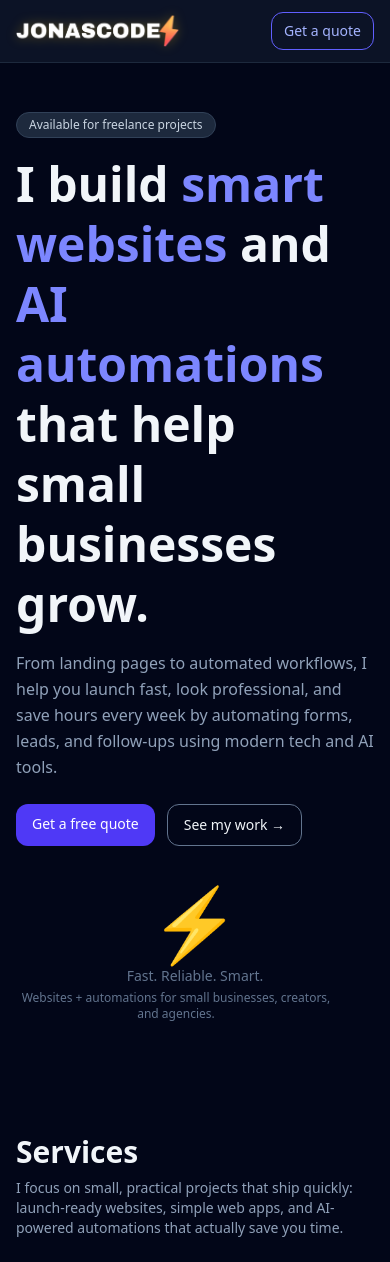
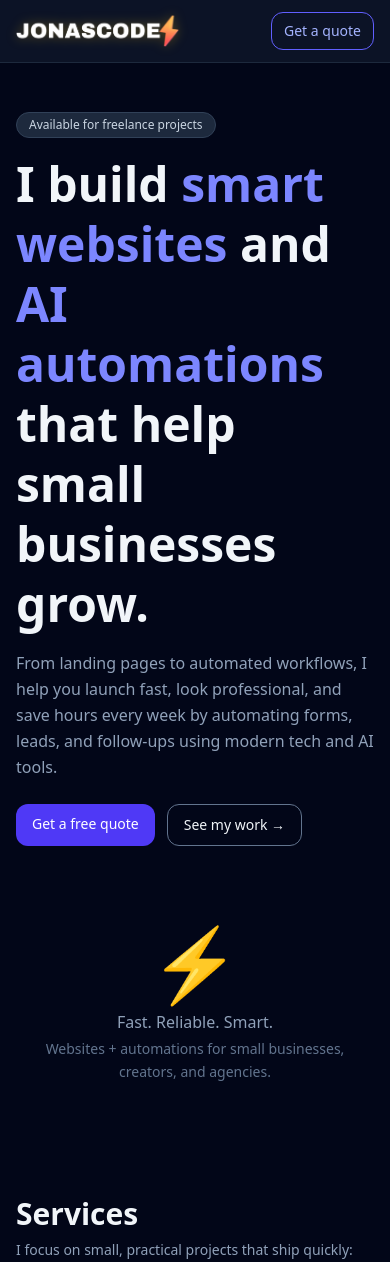
Before and after one commit to youniscode/my-portfolio, a React (Vite) app: page / in a window 390 px wide. Shown: the top 1262 px of the page. Built offline with nearby package versions, Linux system fonts and the light colour scheme.

Commit message:
🎯 Center hero lightning icon and tagline across mobile and desktop

```diff
--- a/src/App.jsx
+++ b/src/App.jsx
@@ -181,12 +181,12 @@ export default function PortfolioPage() {
             </div>
 
             {/* RIGHT ICON */}
-            <div className="text-center md:text-right md:pr-10">
+            <div className="flex flex-col items-center justify-center text-center md:items-end md:text-right md:pr-10 mt-10 md:mt-0">
               <div className="text-7xl">⚡</div>
-              <p className="text-slate-500 mt-2 text-sm font-medium">
+              <p className="text-slate-400 mt-3 text-base font-medium">
                 Fast. Reliable. Smart.
               </p>
-              <p className="text-slate-500 text-xs mt-1 max-w-xs md:ml-auto">
+              <p className="text-slate-500 text-sm mt-1 max-w-xs md:ml-auto leading-relaxed">
                 Websites + automations for small businesses, creators, and
                 agencies.
               </p>
```
